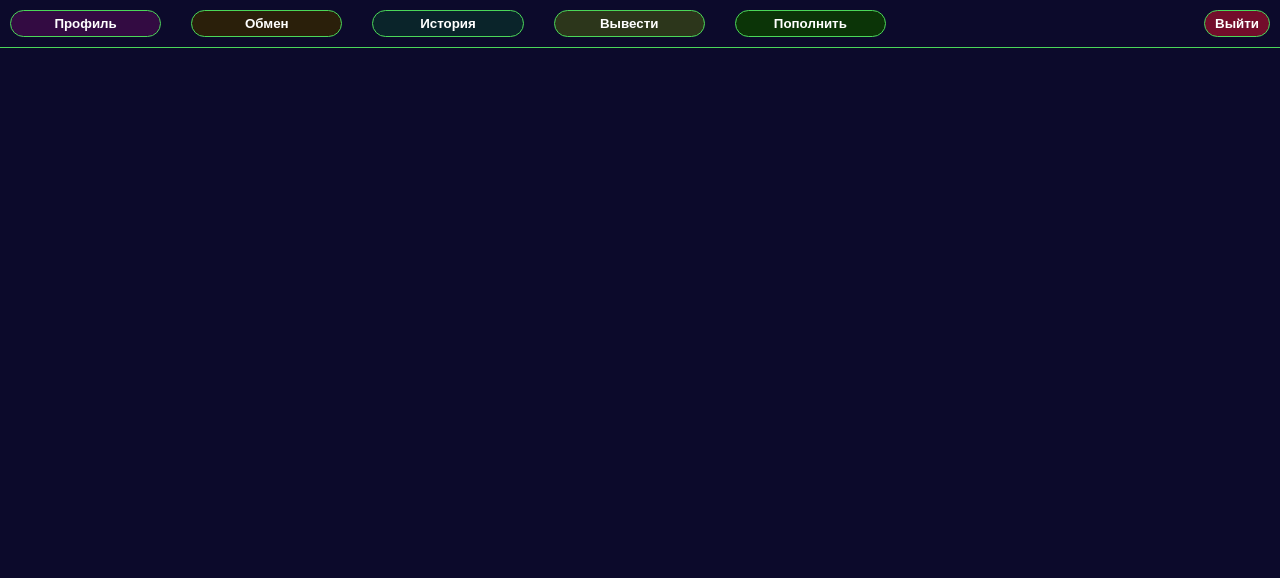
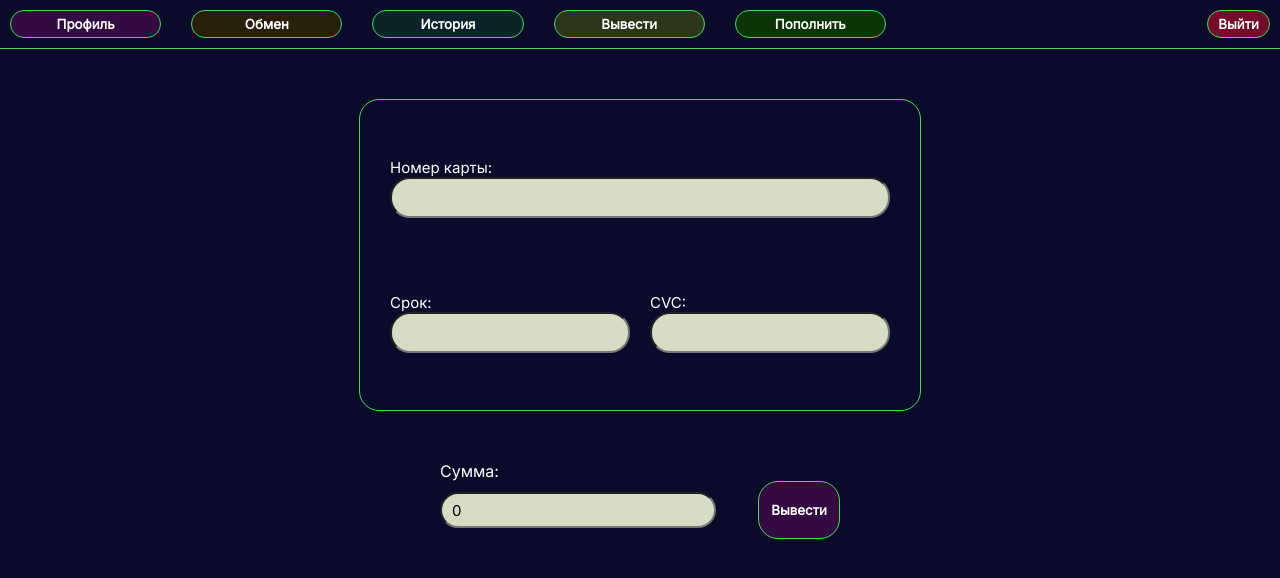
Before and after one commit to covcom-hack/flameAppFront, a React (Create React App) app: page /deposit in a window 1280 px wide. Shown: the top 578 px of the page. Built offline with nearby package versions, Linux system fonts and the light colour scheme.

Commit message:
updated components

```diff
--- a/public/index.html
+++ b/public/index.html
@@ -18,6 +18,12 @@
       background-color: #0C0A2B;
       color: white;
     }
+    p, h1, h2, h3, h4, h5, label, button, input, select{
+      font-family: Inter;
+    }
+    button{
+      cursor: pointer;
+    }
   </style>
 </head>
 <body>
--- a/src/MainUserPage.module.css
+++ b/src/MainUserPage.module.css
@@ -74,7 +74,9 @@
 }
 
 .balance{
-    font-size: 20px;
+    margin-bottom: -10px;
+    font-size: 15px;
+    padding: 0;
 }
 
 .exchangeForm{
@@ -82,12 +84,14 @@
     flex-direction: row;
     justify-content: space-between;
     align-items: center;
+    gap: 20px;
 }
 
 .amountField{
     border-radius: 20px;
     padding-left: 20px;
     flex-grow: 2;
+    height: 30px;
 }
 
 .exchangeButton{
--- a/src/UserDeposit.js
+++ b/src/UserDeposit.js
@@ -1,9 +1,67 @@
-import styles from './UserDeposit.module.css';
+import styles from './UserWithdrawal.module.css';
 import UserHeader from "./UserHeader";
+import {useState} from "react";
 
 const UserDeposit = (props) => {
+    const [cardNumber, setCardNumber] = useState('');
+    const [date, setDate] = useState('');
+    const [cvc, setCVC] = useState('');
+    const [amount, setAmount] = useState(0);
+
     return (<>
         <UserHeader/>
+        <div className={styles.bankCard}>
+            <div className={styles.fieldsWrapper}>
+                <div className={styles.bankCardTop}>
+                    <label>
+                        <span className={styles.label}>Номер карты:</span>
+                        <input
+                            name="cardNumber"
+                            type="number"
+                            value={cardNumber}
+                            onChange={e => setCardNumber(e.target.value.toString)}
+                            className={styles.cardInputField}/>
+                    </label>
+                </div>
+                <div className={styles.bankCardBottom}>
+                    <label>
+                        <span className={styles.label}>Срок:</span>
+                        <input
+                            name="date"
+                            type="number"
+                            minLength={4}
+                            maxLength={4}
+                            value={date}
+                            onChange={e => setDate(e.target.value.toString)}
+                            className={styles.cardInputField}/>
+                    </label>
+                    <label>
+                        <span className={styles.label}>CVC:</span>
+                        <input
+                            name="cvc"
+                            type="number"
+                            value={cvc}
+                            onChange={e => setCVC(e.target.value.toString)}
+                            className={styles.cardInputField}/>
+                    </label>
+                </div>
+            </div>
+        </div>
+
+        <div className={styles.amountInputForm}>
+            <div className={styles.amountInputFormTop}>
+                <p className={styles.label}>Сумма:</p>
+            </div>
+            <div className={styles.amountInputFormBottom}>
+                <input
+                    name="amount"
+                    type="number"
+                    value={amount}
+                    onChange={e => setAmount(e.target.value)}
+                    className={styles.amountField}/>
+                <button type="button" className={styles.actionButton}>Вывести</button>
+            </div>
+        </div>
     </>);
 }
 
--- a/src/UserWithdrawal.js
+++ b/src/UserWithdrawal.js
@@ -14,32 +14,35 @@ const UserWithdrawal = (props) => {
             <div className={styles.fieldsWrapper}>
                 <div className={styles.bankCardTop}>
                     <label>
-                        <span>Номер карты:</span>
+                        <span className={styles.label}>Номер карты:</span>
                         <input
                             name="cardNumber"
                             type="number"
                             value={cardNumber}
-                            onChange={e => setCardNumber(e.target.value.toString)} />
+                            onChange={e => setCardNumber(e.target.value.toString)}
+                            className={styles.cardInputField}/>
                     </label>
                 </div>
                 <div className={styles.bankCardBottom}>
                     <label>
-                        <span>Срок:</span>
+                        <span className={styles.label}>Срок:</span>
                         <input
                             name="date"
                             type="number"
                             minLength={4}
                             maxLength={4}
                             value={date}
-                            onChange={e => setDate(e.target.value.toString)} />
+                            onChange={e => setDate(e.target.value.toString)}
+                            className={styles.cardInputField}/>
                     </label>
                     <label>
-                        <span>CVC:</span>
+                        <span className={styles.label}>CVC:</span>
                         <input
                             name="cvc"
                             type="number"
                             value={cvc}
-                            onChange={e => setCVC(e.target.value.toString)} />
+                            onChange={e => setCVC(e.target.value.toString)}
+                            className={styles.cardInputField}/>
                     </label>
                 </div>
             </div>
@@ -47,15 +50,16 @@ const UserWithdrawal = (props) => {
 
         <div className={styles.amountInputForm}>
             <div className={styles.amountInputFormTop}>
-                <p>Сумма:</p>
+                <p className={styles.label}>Сумма:</p>
             </div>
             <div className={styles.amountInputFormBottom}>
                 <input
                     name="amount"
                     type="number"
                     value={amount}
-                    onChange={e => setAmount(e.target.value)} />
-                <button type="button">Пополнить</button>
+                    onChange={e => setAmount(e.target.value)}
+                    className={styles.amountField}/>
+                <button type="button" className={styles.actionButton}>Пополнить</button>
             </div>
         </div>
     </>);
--- a/src/UserWithdrawal.module.css
+++ b/src/UserWithdrawal.module.css
@@ -25,8 +25,36 @@
     gap: 20px;
 }
 
+.cardInputField{
+    height: 35px;
+}
+
 .amountInputForm{
     display: block;
     margin: 50px auto 30px auto;
     width: 400px;
 }
+
+.amountInputFormTop{}
+
+.label{
+    margin: 0;
+}
+
+.amountInputFormBottom{
+    display: flex;
+    flex-direction: row;
+    align-items: center;
+    justify-content: space-between;
+}
+
+.amountField{
+    height: 30px;
+    font-size: 15px;
+    width: 65%;
+}
+
+.actionButton{
+    background-color: #330B42;
+    padding: 20px 12px;
+}
```
